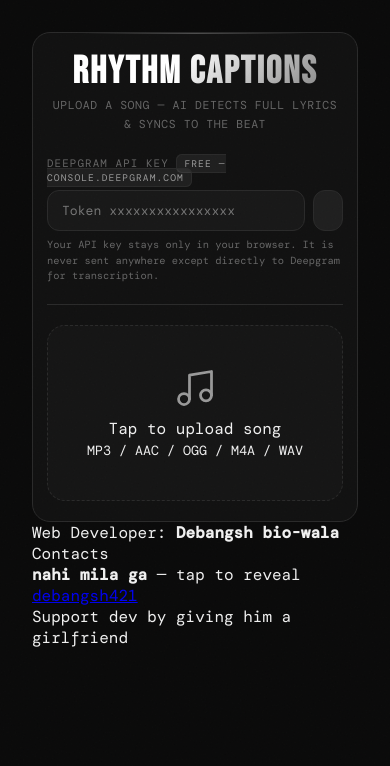
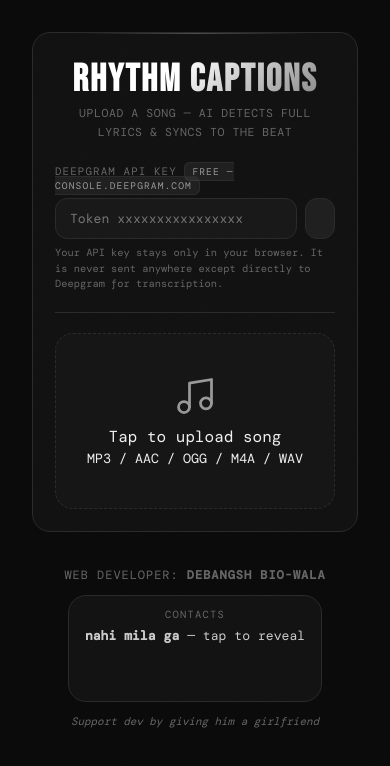
Before and after one commit to debangshbio-wala/rhythm_captions, a plain HTML site: page index.html in a window 390 px wide. Drawn offline with nearby package versions, Linux system fonts and the light colour scheme.

Commit message:
Update style.css

```diff
--- a/css/style.css
+++ b/css/style.css
@@ -247,24 +247,6 @@ select:focus, textarea:focus { border-color: var(--mid); }
     margin: 0 auto 10px;
 }
 
-.render-row {
-    display: flex;
-    align-items: center;
-    justify-content: center;
-    gap: 8px;
-}
-.render-dot {
-    width: 7px;
-    height: 7px;
-    border-radius: 50%;
-    background: var(--white);
-    animation: pulse 1s infinite;
-}
-@keyframes pulse {
-    0%, 100% { opacity: 1; }
-    50% { opacity: 0.25; }
-}
-
 .toggle-row {
     display: flex;
     align-items: center;
@@ -315,8 +297,80 @@ select:focus, textarea:focus { border-color: var(--mid); }
 
 .hidden { display: none !important; }
 
+/* ==================== IMPROVED FOOTER ==================== */
+footer {
+    width: 100%;
+    max-width: 520px;
+    text-align: center;
+    margin-top: 20px;
+    padding: 20px 0;
+}
+
+.dev-line {
+    font-size: 0.75rem;
+    color: var(--muted);
+    margin-bottom: 12px;
+    text-transform: uppercase;
+    letter-spacing: 0.08em;
+}
+
+.contact-block {
+    display: inline-block;
+    border: 1px solid var(--border);
+    border-radius: var(--radius);
+    padding: 14px 20px;
+    background: rgba(255, 255, 255, 0.03);
+    cursor: pointer;
+    transition: all var(--transition);
+    max-width: 100%;
+}
+
+.contact-block:hover {
+    border-color: var(--mid);
+    background: rgba(255, 255, 255, 0.06);
+}
+
+.contact-label {
+    font-size: 0.65rem;
+    text-transform: uppercase;
+    letter-spacing: 0.12em;
+    color: var(--muted);
+    margin-bottom: 6px;
+}
+
+.contact-line {
+    font-size: 0.82rem;
+    color: var(--light);
+}
+
+.contact-reveal {
+    margin-top: 10px;
+    opacity: 0;
+    transition: opacity 0.3s;
+}
+
+.contact-block.expanded .contact-reveal {
+    opacity: 1;
+}
+
+.contact-reveal a {
+    color: #e1306c;
+    text-decoration: none;
+    font-weight: 600;
+    padding: 6px 16px;
+    border: 1px solid rgba(225, 48, 108, 0.4);
+    border-radius: var(--radius-pill);
+    display: inline-block;
+}
+
+.support-text {
+    font-size: 0.68rem;
+    color: var(--muted);
+    margin-top: 12px;
+    font-style: italic;
+}
+
 @media (max-width: 480px) {
-    .card { padding: 20px 14px; }
-    header h1 { font-size: 2.4rem; }
-    .preview-box canvas { max-width: 260px; }
-        }
+    footer { padding: 15px 0; }
+    .contact-block { padding: 12px 16px; }
+                                                         }
```
